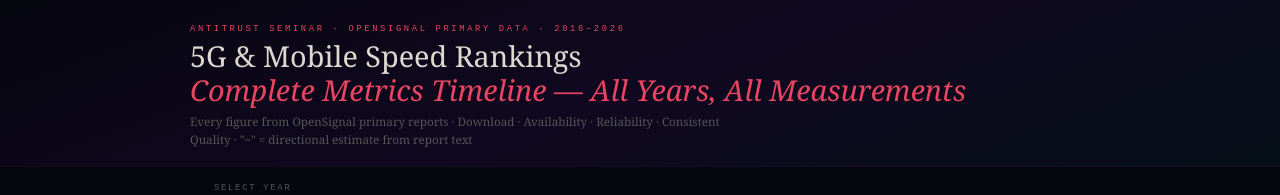
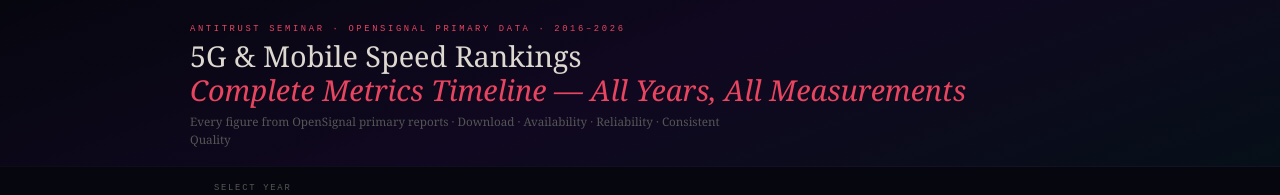
Before and after one commit to Isaradamrongkul/5g-timeline, a React (Vite) app: page / in a window 1280 px wide. Shown: the top 195 px of the page. Built offline with nearby package versions, Linux system fonts and the light colour scheme.

Commit message:
Update App.jsx

```diff
--- a/src/App.jsx
+++ b/src/App.jsx
@@ -423,7 +423,7 @@
             <em style={{color:"#e94560"}}>Complete Metrics Timeline — All Years, All Measurements</em>
           </h1>
           <p style={{margin:0,fontSize:"0.73rem",color:"#555",maxWidth:560,lineHeight:1.6}}>
-            Every figure from OpenSignal primary reports · Download · Availability · Reliability · Consistent Quality · "~" = directional estimate from report text
+            Every figure from OpenSignal primary reports · Download · Availability · Reliability · Consistent Quality
           </p>
         </div>
       </div>
```
